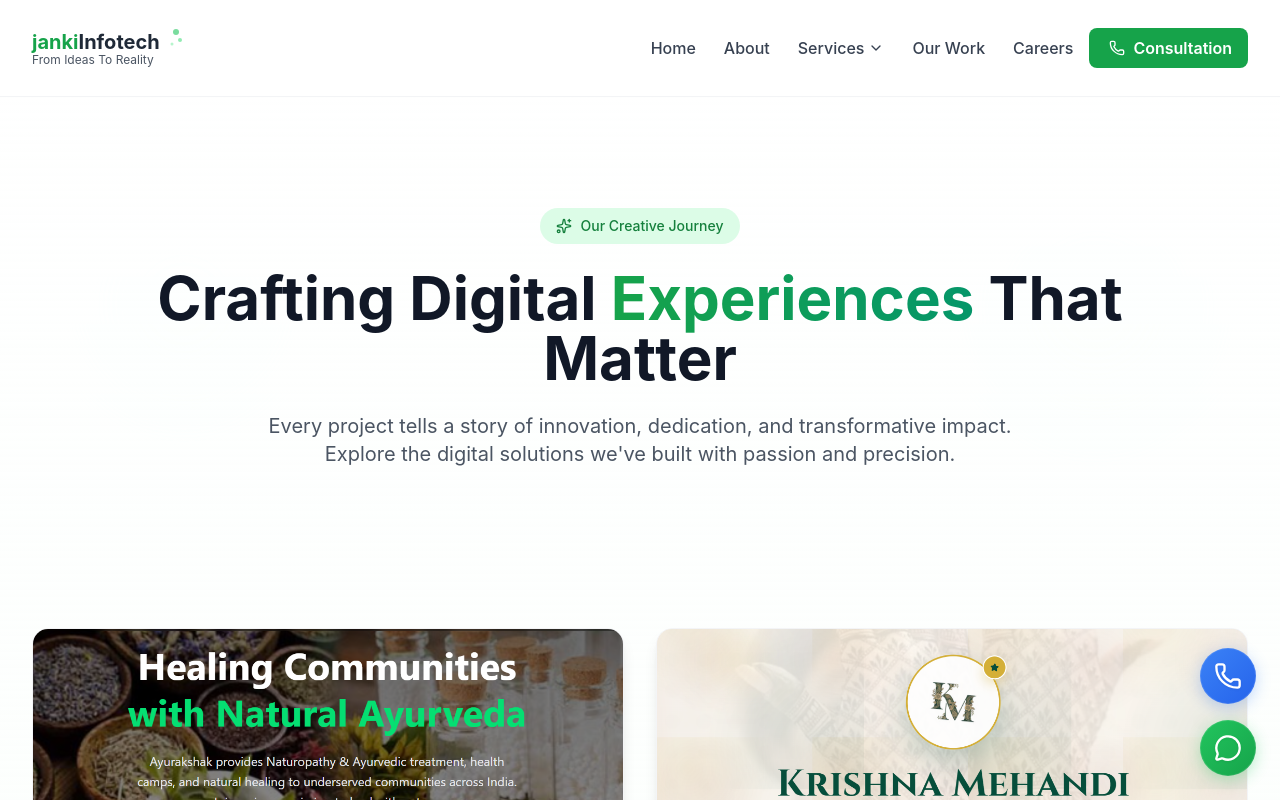
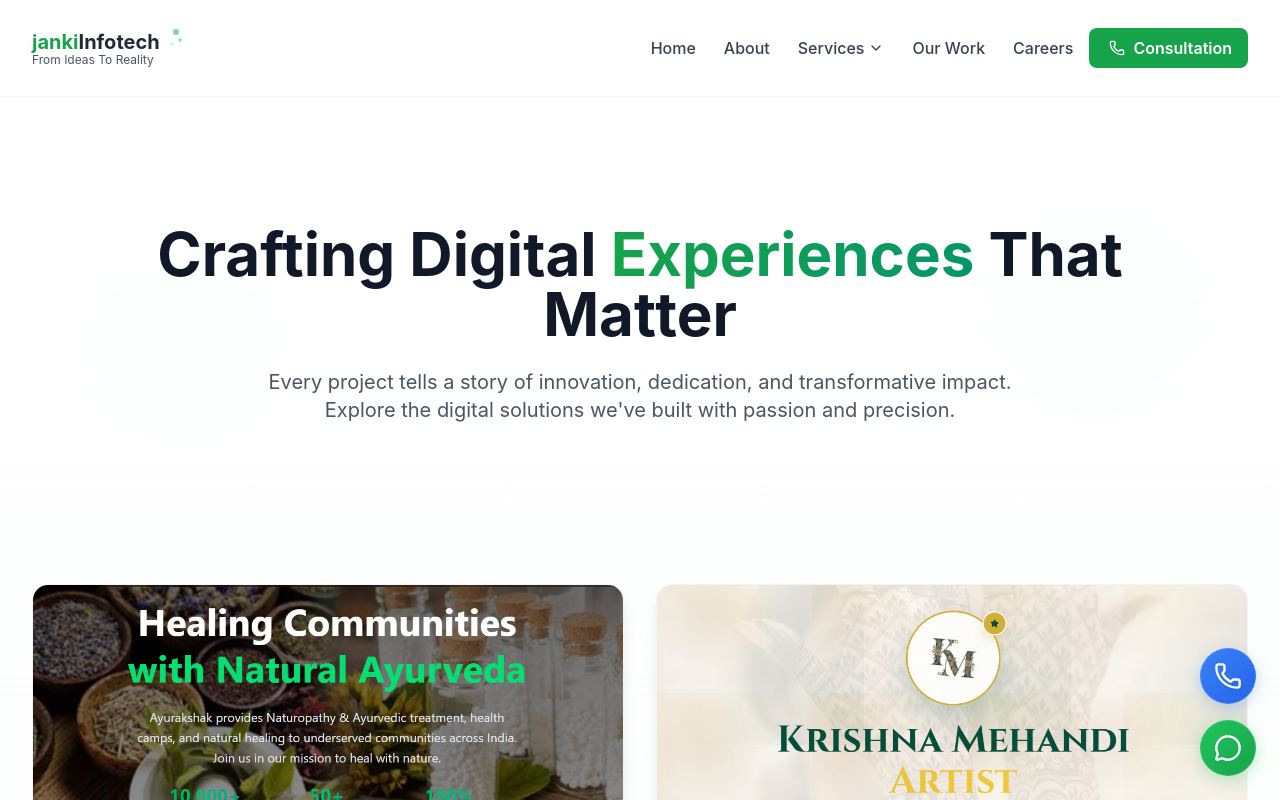
Before and after one commit to kushvardhan/jankiinfotech, a Next.js app: page /our-work in a window 1280 px wide. Shown: the top 800 px of the page. Built offline with nearby package versions, Linux system fonts and the light colour scheme.

Commit message:
typos and brochure

```diff
--- a/src/app/careers/page.tsx
+++ b/src/app/careers/page.tsx
@@ -185,7 +185,7 @@ export default function CareersPage() {
       label: "Employee Satisfaction",
       color: "text-green-600",
     },
-    { icon: Globe, value: "15+", label: "Countries", color: "text-green-500" },
+    { icon: Globe, value: "15+", label: "Cities", color: "text-green-500" },
     {
       icon: Star,
       value: "4.8/5",
--- a/src/app/our-work/page.tsx
+++ b/src/app/our-work/page.tsx
@@ -147,9 +147,8 @@ export default function OurWorkPage() {
         </div>
 
         <div className="container mx-auto max-w-6xl text-center">
-          <div className="inline-flex items-center gap-2 bg-green-100 text-green-700 px-4 py-2 rounded-full mb-6 font-medium text-sm">
-            <Sparkles className="h-4 w-4" />
-            Our Creative Journey
+          <div className="mb-4">
+
           </div>
           <h1 className="text-4xl md:text-5xl lg:text-6xl font-bold text-gray-900 mb-6 leading-tight">
             Crafting Digital{" "}
```
Also changed, not shown: public/brochure.jpeg (added).
